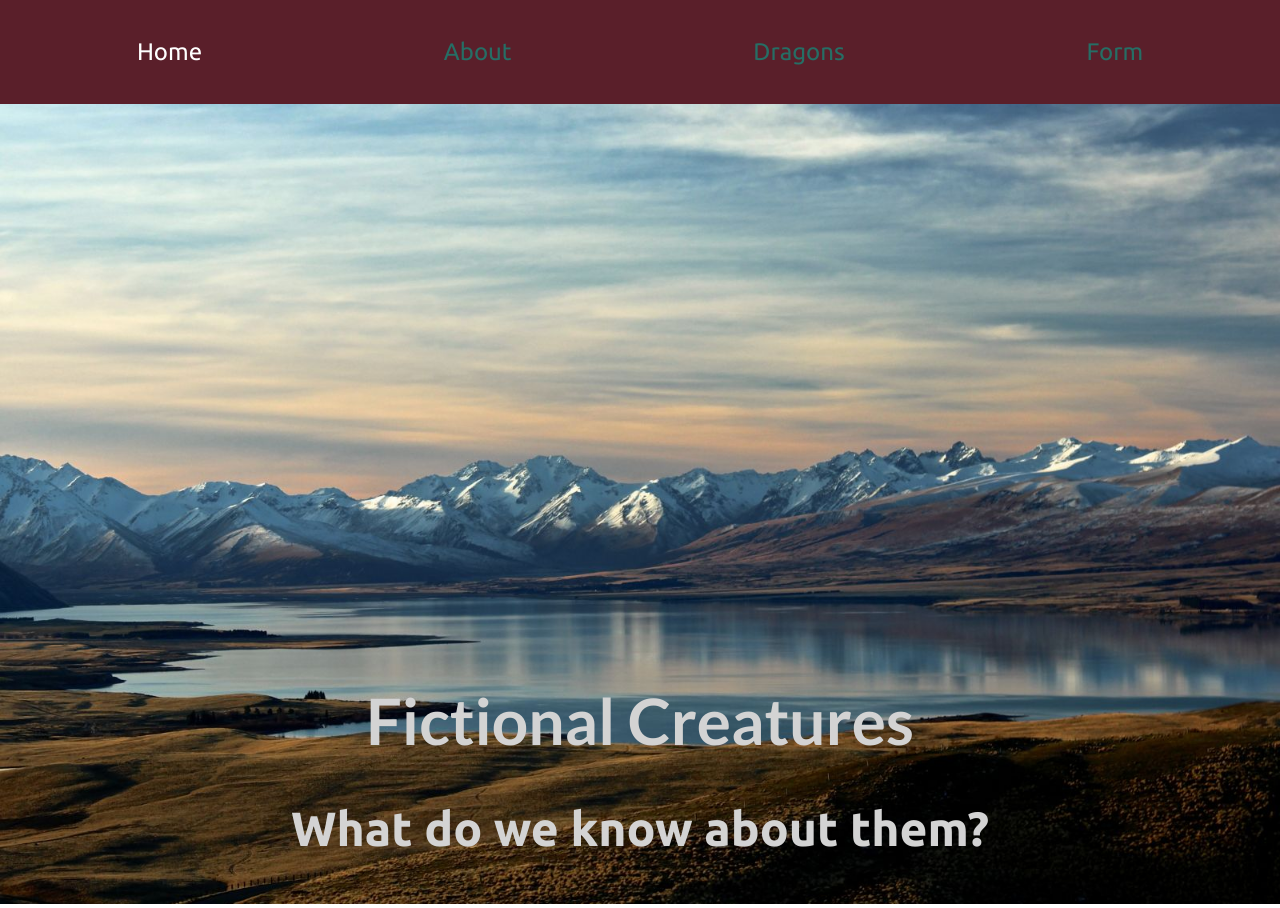
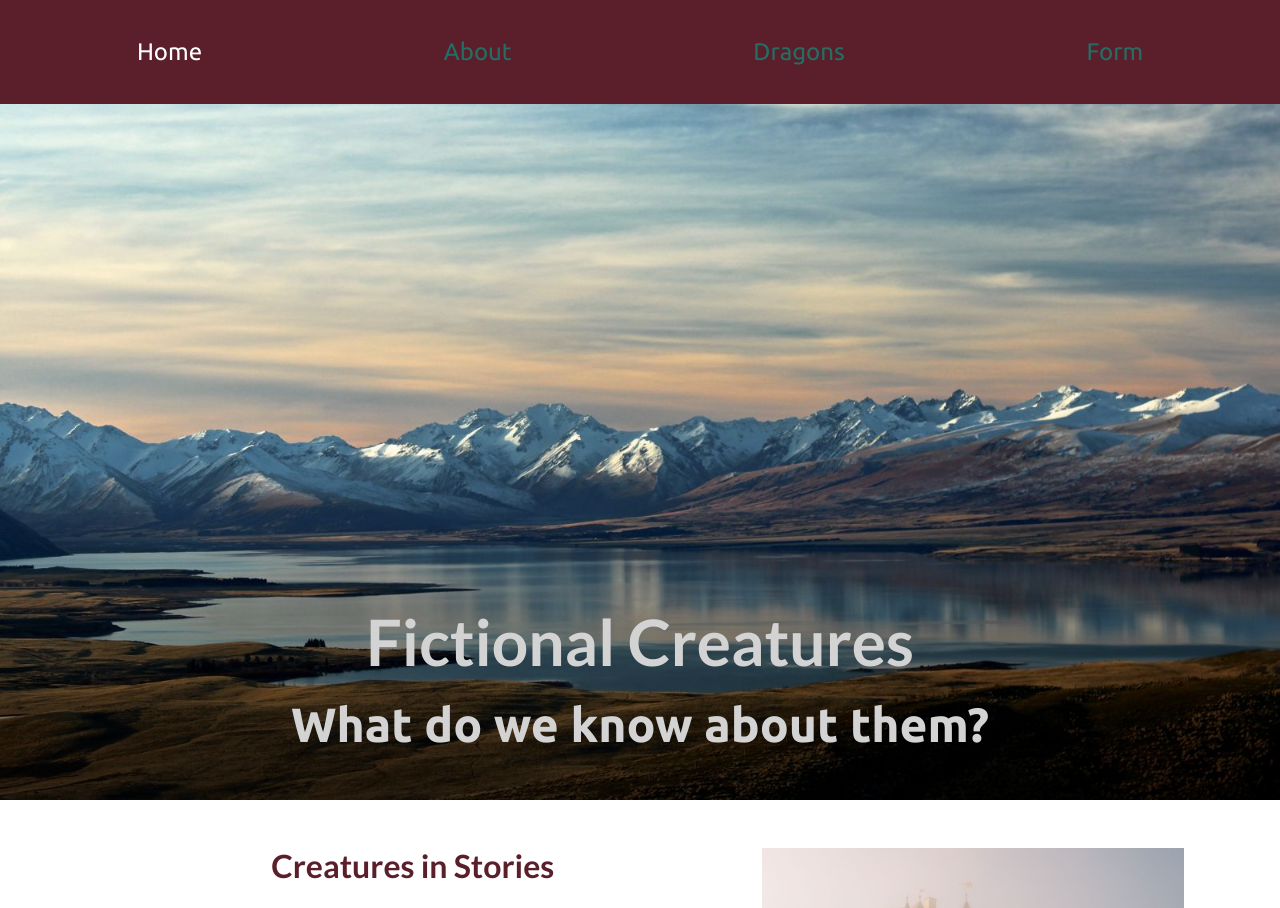
Before and after one commit to Kaladin-Mandragon/flexbox, a plain HTML site: page index.html in a window 1280 px wide. Shown: the top 908 px of the page. Drawn offline with nearby package versions, Linux system fonts and the light colour scheme.

Commit message:
made recommended changes

```diff
--- a/styles/styles.css
+++ b/styles/styles.css
@@ -23,6 +23,7 @@ header {
     background-color: var(--redbrown);
     color: #fff;
     padding: 1rem;
+    height: 6.5rem;
 }
 
 nav ul {
@@ -40,7 +41,7 @@ img {
  }
 
 picture img {
-    height: 100vh;
+    height: calc(100vh - 6.5rem);
     object-fit: cover;
 }
 
@@ -53,11 +54,15 @@ picture img {
     display: flex;
     align-items: flex-end;
     justify-content: center;
-}
 
-.hero .text-wrapper {
     position: absolute;
-    max-height: 100vh;
+    top: 0;
+    left: 0;
+    right: 0;
+    bottom: 0;
+    padding: 0 1rem;
+
+    background: linear-gradient(to top, rgba(0, 0, 0, 0.6), transparent 40%);
 }
 
 .hero h1 {
@@ -66,6 +71,7 @@ picture img {
     font-weight:bold;
     color: lightgray;
     line-height: 1;
+    margin: 0;
 }
 
 .hero p {
@@ -74,10 +80,11 @@ picture img {
     color: lightgray;
     text-indent: 0;
     line-height: 1.15;
+    margin-top: 1.4rem;
 }
 
 main {
-    max-width: 60rem;
+    max-width: 70rem;
     align-self: center;
     display: flex;
     flex-direction: column;
@@ -99,27 +106,24 @@ aside p{
 
 h1 {
     font-size: 3rem;
-    display: flex;
-    flex-direction: column;
-    align-items: center;
     font-family: 'Lato', sans-serif;
     font-weight:bold;
     color: var(--redbrown);
+    text-align: center;
 }
 
 h2 {
     font-size: 2rem;
-    display: flex;
-    flex-direction: column;
-    align-items: center;
     font-family: 'Lato', sans-serif;
     color: var(--redbrown);
+    text-align: center;
 }
 
 h3 {
     font-size: 1.5rem;
     font-family: 'Lato', sans-serif;
     color:var(--redbrown);
+    text-align: center;
 }
 
 p {
```
